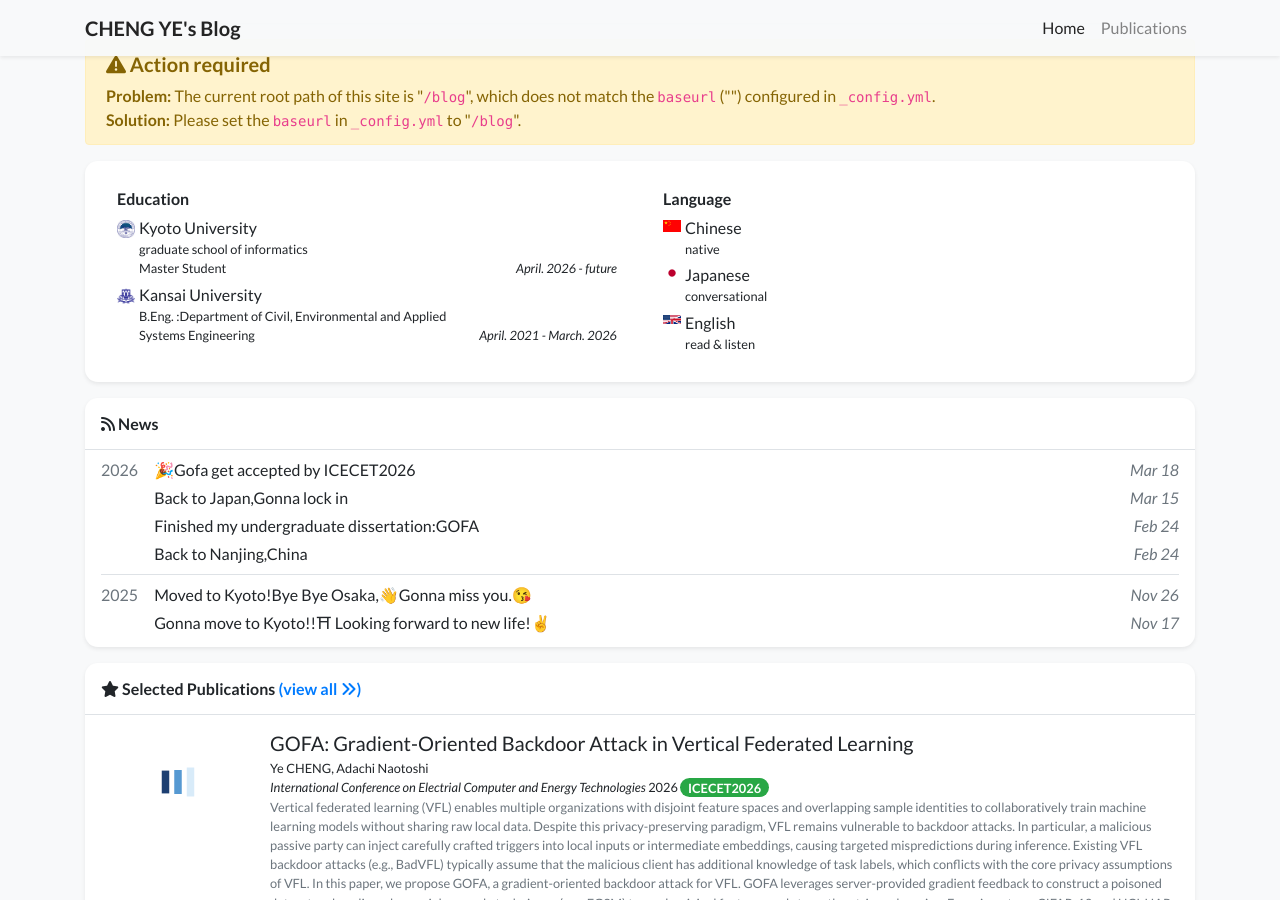
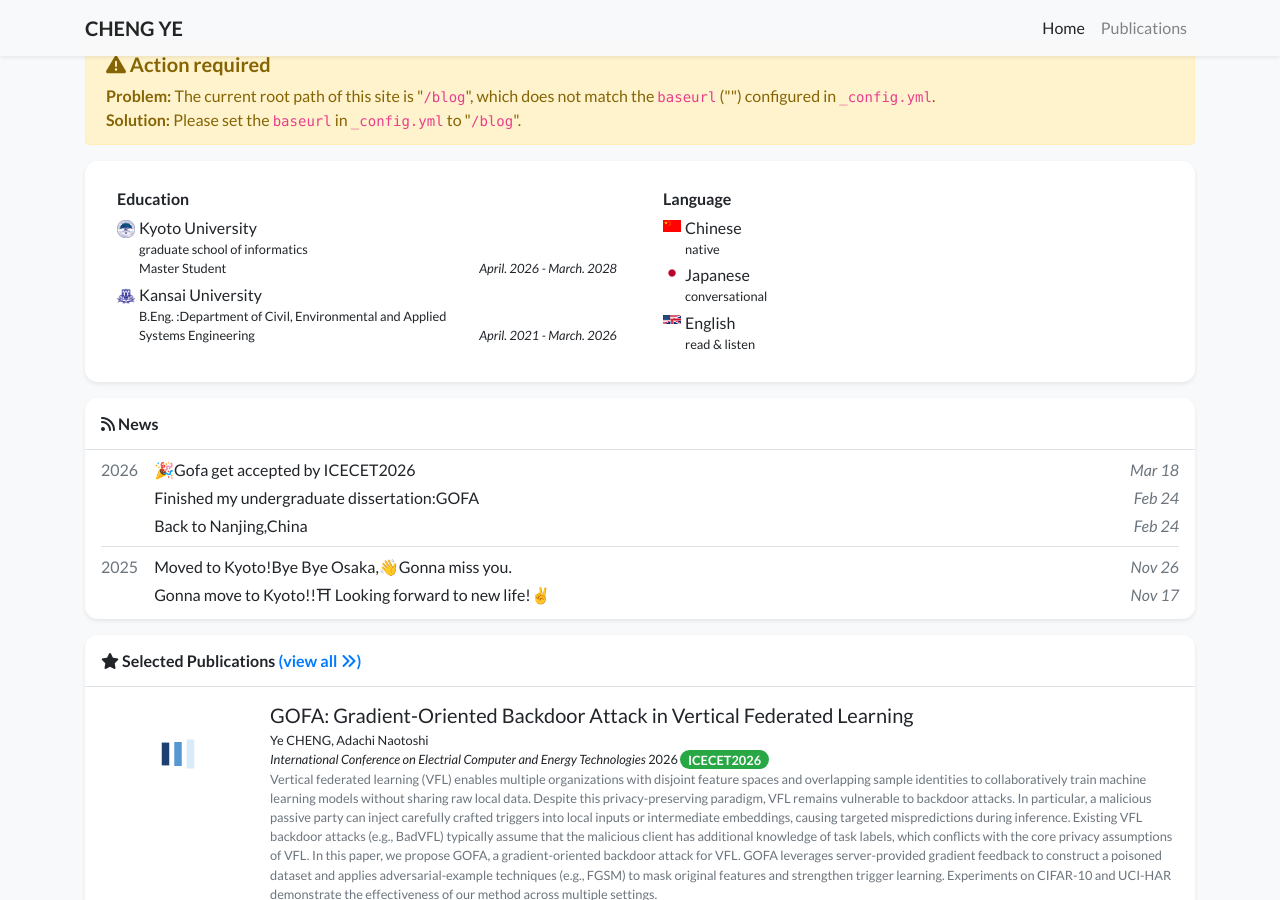
Before and after one commit to teiyou416/blog, a Jekyll site: the page built from index.html, in a window 1280 px wide and 900 px high, scrolled down 484 px. Built offline with Jekyll 4.4.1, drawn with Linux system fonts in a browser that asks for light colours; nearby versions of some CDN libraries; a style sheet for code colours, icons or effects is not loaded.

Commit message:
delete blog in the top bar && change graduate date && delete some news

```diff
--- a/_data/profile.yml
+++ b/_data/profile.yml
@@ -1,6 +1,6 @@
 primary_name: "CHENG"
 secondary_name: "YE"
-navbar_name: "CHENG YE's Blog"
+navbar_name: "CHENG YE"
 
 positions:
 - logo: /assets/images/badges/Chelsea_FC.svg.png # Logo is optional
@@ -45,7 +45,7 @@ education:
   position: >-
     graduate school of informatics <br/>
     Master Student
-  date: April. 2026  - future
+  date: April. 2026  - March. 2028
 - name: Kansai University
   #logo: /assets/images/badges/ku.png
   logo : /assets/images/badges/ku.png
```
Also changed, not shown: _news/2025_11_26_kyoto.md (+1 -1 lines), _news/2026_311.md (deleted, +0 -4 lines).
